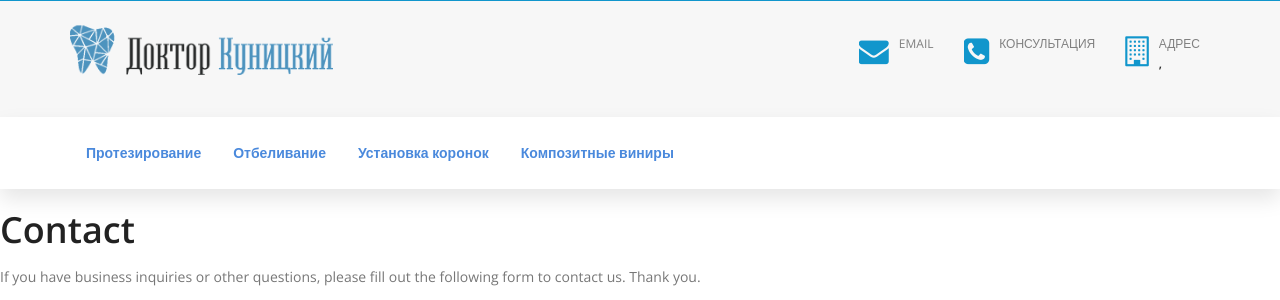
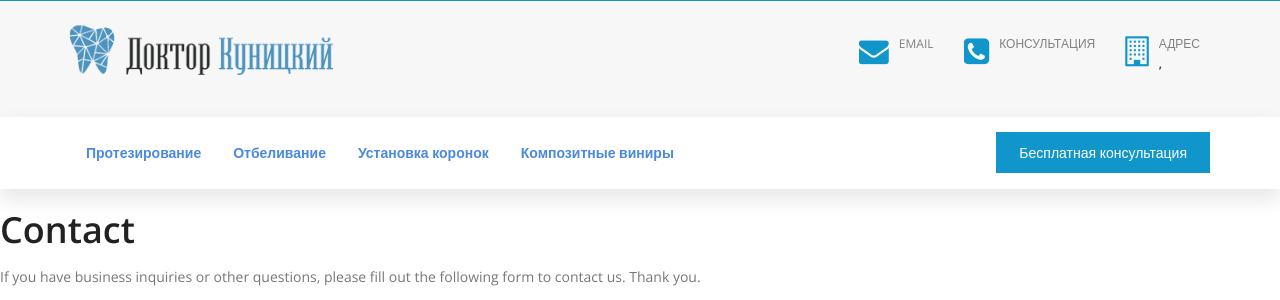
Before and after one commit to gnedasch2011/dental, a Yii app: template views/site/contact.php in a window 1280 px wide. Shown: the part 40-340 px from the top of the page. Run offline with PHP 8.4 and a stand-in for Yii, Linux system fonts and the light colour scheme; the template is opened without the code that fills it, so the values that code supplies are empty; form fields are guessed from the names that the template uses; some libraries are stand-ins or nearby versions.

Commit message:
realized

```diff
--- a/views/layouts/main.php
+++ b/views/layouts/main.php
@@ -135,9 +135,16 @@ Land1Asset::register($this);
                     <div class="container">
                         <nav id="menuzord" class="menuzord blue no-bg">
                             <div class="pull-right sm-pull-left mb-sm-15">
+                                </a>
+                                <a type="button" href="tel:+<?= Yii::$app->params['phoneAncor']; ?>" class="btn btn-colored btn-flat btn-theme-colored mt-15 mt-sm-10 pt-10 pb-10">
+                                    <!--   class="btn btn-dark btn-theme-colored btn-xl">-->
+                                Бесплатная консультация</a>
+                                <?php /* ;?>
+
                                 <?= ButtonCallback::widget([
                                     'classList' => 'btn btn-colored btn-flat btn-theme-colored mt-15 mt-sm-10 pt-10 pb-10',
                                 ]); ?>
+ <?php */ ;?>
                             </div>
 
                             <?php /* ;?>
--- a/views/site/index.php
+++ b/views/site/index.php
@@ -535,7 +535,7 @@ JS;
                     </div>
                 </div>
             </section>
-
+<div class="number" style="float: right;">896521987974</div>
             <!-- Section: services -->
             <section id="about" style="margin-top: 70px;">
                 <div class="section-title text-center">
```
